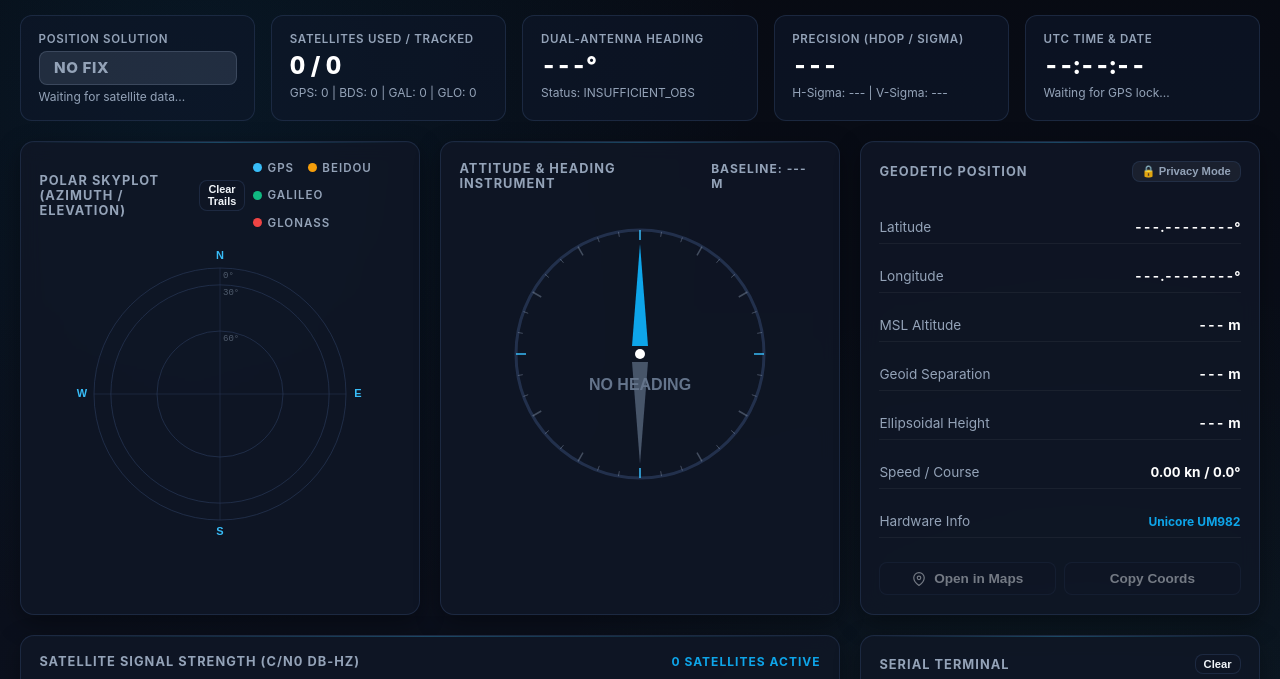
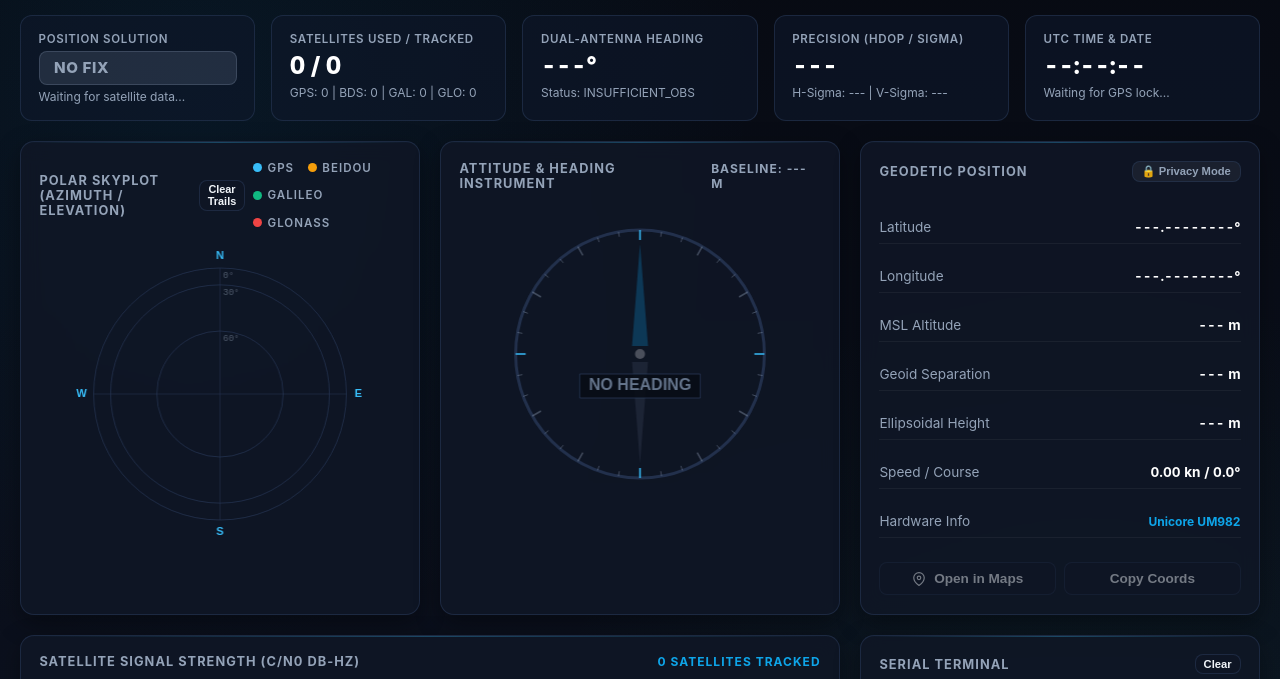
Before and after one commit to pgodlews/um982-dashboard-web, a plain HTML site: page index.html in a window 1280 px wide. Both pictures are taken after a click on the button "Connect Serial". Shown: the part 75-754 px from the top of the page. Drawn offline with Linux system fonts and the light colour scheme.

Commit message:
Fix terminal growth, chart rendering, and connect-flow bugs
- Terminal: give the log box a definite flex-basis so it scrolls internally
  instead of growing with every line (the page reached ~8000px after 200
  lines and stretched the neighbouring card). Only auto-scroll when the
  user is already at the bottom.
- Canvases: size the backing store to the CSS box x devicePixelRatio and
  redraw on resize, so charts are sharp on HiDPI screens and the signal
  chart is no longer scaled down to unreadable text on narrow screens.
  Thin bar labels when bars are packed tighter than a label.
- Compass: draw the heading readout on a backing plate (the needle hid it
  for headings near 180 deg) and dim the needle when there is no solution.
- Connect: block re-entry while the chooser/open is pending, and stop
  logging a cancelled port chooser as a connection failure.
- Fix badge: show SBAS (quality 9) and unknown non-zero quality codes as
  a fix instead of NO FIX.
- Copy Coords: handle navigator.clipboard being unavailable in insecure
  contexts instead of throwing.
- Demo: reverse satellite elevation drift at the limits so satellites no
  longer pile up at the zenith/horizon after ~30 minutes.

Co-Authored-By: Claude Fable 5.2 <noreply@anthropic.com>
Claude-Session: https://claude.ai/code/session_01X7PN1gi56PHUwVBQhndoKm

```diff
--- a/index.html
+++ b/index.html
@@ -308,10 +308,11 @@
       align-items: center;
       justify-content: center;
     }
+    /* The backing store is sized to this box (x devicePixelRatio) in prepareCanvas() */
     canvas {
       display: block;
-      max-width: 100%;
-      max-height: 100%;
+      width: 100%;
+      height: 100%;
     }
 
     /* Satellite Spectrum Bars */
@@ -370,7 +371,6 @@
 
     /* Terminal Console */
     .terminal-box {
-      flex: 1;
       background: #050810;
       border: 1px solid rgba(45, 62, 95, 0.6);
       border-radius: 8px;
@@ -379,13 +379,16 @@
       font-size: 0.72rem;
       color: #38bdf8;
       overflow-y: auto;
-      height: 200px;
+      /* A definite flex-basis: "flex: 1" (basis 0%) resolves to the content height
+         in an auto-height card, so the box grew with every logged line. */
+      flex: 1 1 200px;
+      min-height: 0;
       display: flex;
       flex-direction: column;
       gap: 0.2rem;
       line-height: 1.4;
     }
-    .terminal-line { word-break: break-all; }
+    .terminal-line { word-break: break-all; flex-shrink: 0; }
     .terminal-line.sent { color: #f59e0b; }
     .terminal-line.err { color: #ef4444; }
     .terminal-line.ok { color: #10b981; }
@@ -558,7 +561,7 @@
     <div class="card col-satellites">
       <div class="card-title">
         <span>Satellite Signal Strength (C/N0 dB-Hz)</span>
-        <span id="activeSatsCount" style="font-size:0.75rem; color:var(--accent)">0 Satellites Active</span>
+        <span id="activeSatsCount" style="font-size:0.75rem; color:var(--accent)">0 Satellites Tracked</span>
       </div>
       <div class="canvas-container" style="height: 240px;">
         <canvas id="snrCanvas" width="800" height="240"></canvas>
@@ -684,6 +687,8 @@
     // --- SERIAL CONNECTION ---
     connectBtn.addEventListener("click", async () => {
       let newPort = null;
+      // Block re-entry while the chooser / open() is pending
+      connectBtn.disabled = true;
       try {
         newPort = await navigator.serial.requestPort();
         const baudRate = parseInt(baudSelect.value, 10);
@@ -713,11 +718,16 @@
 
         readSerialLoop();
       } catch (err) {
-        console.error(err);
-        logTerminal(`[ERROR] Connection failed: ${err.message}`, "err");
+        // Dismissing the port chooser rejects with NotFoundError; that is not a failure
+        if (newPort || err.name !== "NotFoundError") {
+          console.error(err);
+          logTerminal(`[ERROR] Connection failed: ${err.message}`, "err");
+        }
         if (newPort && newPort !== port) {
           try { await newPort.close(); } catch (e) {}
         }
+      } finally {
+        if (!port) connectBtn.disabled = !serialSupported;
       }
     });
 
@@ -820,11 +830,13 @@
       const div = document.createElement("div");
       div.className = `terminal-line ${type}`;
       div.textContent = msg;
+      // Follow the tail only if the user hasn't scrolled up to read earlier output
+      const atBottom = terminal.scrollHeight - terminal.scrollTop - terminal.clientHeight < 24;
       terminal.appendChild(div);
       if (terminal.childNodes.length > 200) {
         terminal.removeChild(terminal.firstChild);
       }
-      terminal.scrollTop = terminal.scrollHeight;
+      if (atBottom) terminal.scrollTop = terminal.scrollHeight;
     }
 
     clearTermBtn.addEventListener("click", () => {
@@ -1127,7 +1139,8 @@
       5: { name: "RTK FLOAT", cls: "fix-float", sub: "Carrier Phase Float Solution" },
       6: { name: "DEAD RECKONING", cls: "fix-single", sub: "Inertial Integration" },
       7: { name: "MANUAL INPUT", cls: "fix-single", sub: "Fixed Position Entered by User" },
-      8: { name: "SIMULATION", cls: "fix-none", sub: "Simulator Mode" }
+      8: { name: "SIMULATION", cls: "fix-none", sub: "Simulator Mode" },
+      9: { name: "SBAS", cls: "fix-dgps", sub: "Satellite-Based Augmentation" }
     };
 
     const SYS_COLORS = { GPS: "#38bdf8", BDS: "#f59e0b", GAL: "#10b981", GLO: "#ef4444", QZS: "#a78bfa", IRN: "#f472b6" };
@@ -1149,7 +1162,9 @@
 
     function updateUI() {
       // 1. Fix badge
-      const fixInfo = FIX_LABELS[gnssState.fixQuality] || FIX_LABELS[0];
+      // An unrecognised non-zero quality code is still a fix, not "NO FIX"
+      const fixInfo = FIX_LABELS[gnssState.fixQuality] ||
+        { name: `FIX (Q${gnssState.fixQuality})`, cls: "fix-single", sub: "Unrecognised GGA quality code" };
       fixBadge.className = `fix-badge ${fixInfo.cls}`;
       fixBadge.textContent = fixInfo.name;
       fixSub.textContent = fixInfo.sub;
@@ -1209,9 +1224,7 @@
       valSpeedCourse.textContent = `${gnssState.speedKnots.toFixed(1)} kn (${spdKmh} km/h) / ${gnssState.courseDeg.toFixed(1)}°`;
 
       // Render Visualizations
-      drawSkyplot();
-      drawCompass();
-      drawSNRChart();
+      drawCharts();
     }
 
     // Maps & Clipboard
@@ -1224,7 +1237,11 @@
     copyPosBtn.addEventListener("click", () => {
       if (gnssState.lat !== null && gnssState.lon !== null) {
         const text = `${gnssState.lat.toFixed(8)}, ${gnssState.lon.toFixed(8)}`;
-        navigator.clipboard.writeText(text).then(
+        // navigator.clipboard only exists in secure contexts (HTTPS, localhost, file://)
+        const written = navigator.clipboard
+          ? navigator.clipboard.writeText(text)
+          : Promise.reject(new Error("Clipboard API requires HTTPS or localhost"));
+        written.then(
           () => { copyPosBtn.textContent = "Copied!"; },
           (err) => {
             copyPosBtn.textContent = "Copy Failed";
@@ -1236,14 +1253,35 @@
       }
     });
 
+    // Sizes a canvas' backing store to its CSS box x devicePixelRatio, clears it and
+    // returns the logical (CSS pixel) drawing size. Keeps charts sharp on HiDPI
+    // screens and text at a readable size when the layout narrows.
+    function prepareCanvas(canvas) {
+      const dpr = window.devicePixelRatio || 1;
+      const w = Math.max(1, canvas.clientWidth);
+      const h = Math.max(1, canvas.clientHeight);
+      const bw = Math.round(w * dpr), bh = Math.round(h * dpr);
+      if (canvas.width !== bw || canvas.height !== bh) {
+        canvas.width = bw;
+        canvas.height = bh;
+      }
+      const ctx = canvas.getContext("2d");
+      ctx.setTransform(dpr, 0, 0, dpr, 0, 0);
+      ctx.clearRect(0, 0, w, h);
+      return { ctx, w, h };
+    }
+
+    function drawCharts() {
+      drawSkyplot();
+      drawCompass();
+      drawSNRChart();
+    }
+
     // --- CANVAS 1: POLAR SKYPLOT ---
     function drawSkyplot() {
-      const ctx = skyplotCanvas.getContext("2d");
-      const w = skyplotCanvas.width, h = skyplotCanvas.height;
+      const { ctx, w, h } = prepareCanvas(skyplotCanvas);
       const cx = w / 2, cy = h / 2;
-      const r = Math.min(cx, cy) - 24;
-
-      ctx.clearRect(0, 0, w, h);
+      const r = Math.max(10, Math.min(cx, cy) - 24);
 
       // Rings for 0°, 30°, 60° elevation
       const rings = [0, 30, 60];
@@ -1374,12 +1412,9 @@
 
     // --- CANVAS 2: ATTITUDE & HEADING COMPASS ---
     function drawCompass() {
-      const ctx = compassCanvas.getContext("2d");
-      const w = compassCanvas.width, h = compassCanvas.height;
+      const { ctx, w, h } = prepareCanvas(compassCanvas);
       const cx = w / 2, cy = h / 2;
-      const r = Math.min(cx, cy) - 26;
-
-      ctx.clearRect(0, 0, w, h);
+      const r = Math.max(10, Math.min(cx, cy) - 26);
 
       // Outer bezel ring
       ctx.strokeStyle = "rgba(45, 62, 95, 0.7)";
@@ -1411,6 +1446,8 @@
       ctx.save();
       ctx.translate(cx, cy);
       ctx.rotate(hdgRad + Math.PI / 2);
+      // Without a heading solution the needle is only a placeholder: dim it
+      if (gnssState.headingDeg === null) ctx.globalAlpha = 0.25;
 
       // North Needle (Cyan/Accent)
       ctx.fillStyle = "#0ea5e9";
@@ -1438,12 +1475,24 @@
 
       ctx.restore();
 
-      // Digital readout in center
-      ctx.fillStyle = gnssState.headingDeg !== null ? "#38bdf8" : "#64748b";
+      // Digital readout in center, on a backing plate so the needle (which sweeps
+      // through this spot for headings near 180°) can't hide the text
+      const readout = gnssState.headingDeg !== null ? `${heading.toFixed(1)}°` : "NO HEADING";
       ctx.font = "bold 16px sans-serif";
       ctx.textAlign = "center";
       ctx.textBaseline = "middle";
-      ctx.fillText(gnssState.headingDeg !== null ? `${heading.toFixed(1)}°` : "NO HEADING", cx, cy + 32);
+      const plateW = Math.max(ctx.measureText(readout).width + 18, 92);
+      const plateH = gnssState.pitchDeg !== null ? 40 : 24;
+      ctx.fillStyle = "rgba(9, 13, 22, 0.88)";
+      ctx.strokeStyle = "rgba(45, 62, 95, 0.7)";
+      ctx.lineWidth = 1;
+      ctx.beginPath();
+      ctx.rect(cx - plateW / 2, cy + 20, plateW, plateH);
+      ctx.fill();
+      ctx.stroke();
+
+      ctx.fillStyle = gnssState.headingDeg !== null ? "#38bdf8" : "#64748b";
+      ctx.fillText(readout, cx, cy + 32);
 
       // Pitch indicator if available
       if (gnssState.pitchDeg !== null) {
@@ -1455,9 +1504,7 @@
 
     // --- CANVAS 3: SATELLITE SNR SPECTRUM BARS ---
     function drawSNRChart() {
-      const ctx = snrCanvas.getContext("2d");
-      const w = snrCanvas.width, h = snrCanvas.height;
-      ctx.clearRect(0, 0, w, h);
+      const { ctx, w, h } = prepareCanvas(snrCanvas);
 
       const sats = Array.from(gnssState.satellites.values())
         .sort((a, b) => b.snr - a.snr);
@@ -1495,6 +1542,8 @@
       // Draw Bars
       const barSpacing = chartW / sats.length;
       const barWidth = Math.min(28, barSpacing * 0.75);
+      // When bars are packed tighter than a label is wide, label every Nth bar
+      const labelEvery = Math.max(1, Math.ceil(14 / barSpacing));
 
       sats.forEach((sat, i) => {
         const x = paddingLeft + i * barSpacing + (barSpacing - barWidth) / 2;
@@ -1516,6 +1565,7 @@
 
         ctx.fillStyle = grad;
         ctx.fillRect(x, y, barWidth, barH);
+        if (i % labelEvery !== 0) return;
 
         // Sat PRN label & Sys badge
         ctx.fillStyle = "#ffffff";
@@ -1686,7 +1736,13 @@
         const t = Date.now();
         for (const sat of gnssState.satellites.values()) {
           sat.az = (sat.az + sat.deltaAz * 0.15 + 360) % 360;
-          sat.elev = Math.max(8, Math.min(88, sat.elev + sat.deltaEl * 0.15));
+          sat.elev += sat.deltaEl * 0.15;
+          // Turn around at the limits; clamping alone eventually parks every
+          // satellite at the zenith or the horizon ring
+          if (sat.elev > 88 || sat.elev < 8) {
+            sat.deltaEl = -sat.deltaEl;
+            sat.elev = Math.max(8, Math.min(88, sat.elev));
+          }
           sat.trail.push({ az: sat.az, elev: sat.elev, time: t });
           if (sat.trail.length > 250) sat.trail.shift();
         }
@@ -1697,10 +1753,14 @@
 
     demoBtn.addEventListener("click", toggleDemoSimulation);
 
-    // Initial render
-    drawSkyplot();
-    drawCompass();
-    drawSNRChart();
+    // Initial render, and redraw whenever the layout resizes a canvas
+    drawCharts();
+    if ("ResizeObserver" in window) {
+      const canvasResizeObserver = new ResizeObserver(drawCharts);
+      [skyplotCanvas, compassCanvas, snrCanvas].forEach(c => canvasResizeObserver.observe(c));
+    } else {
+      window.addEventListener("resize", drawCharts);
+    }
     applyPrivacyBlur();
 
     if (new URLSearchParams(window.location.search).has("demo")) {
```
